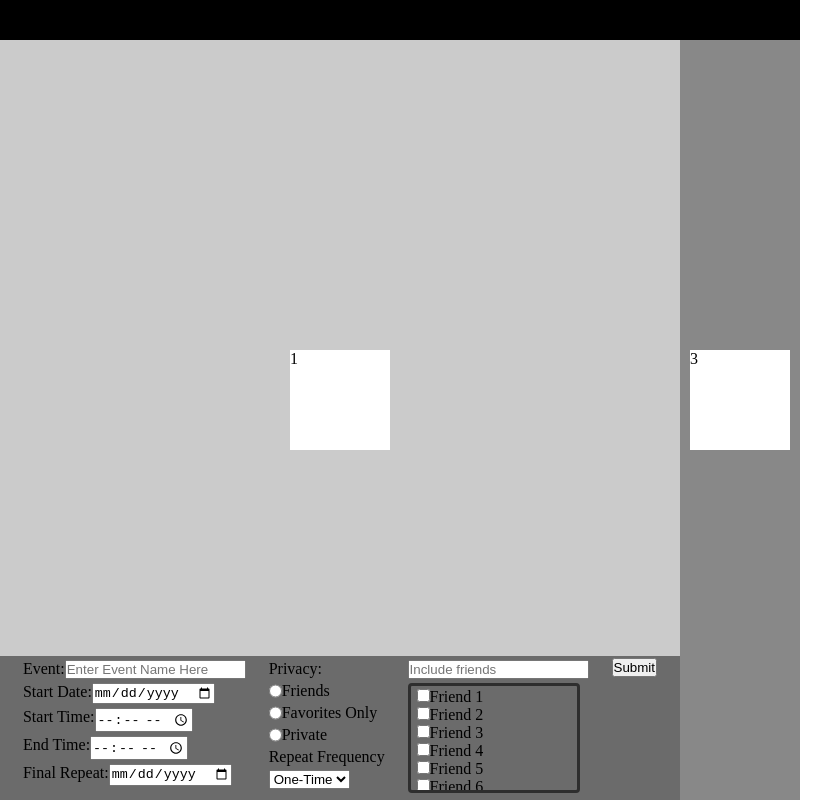
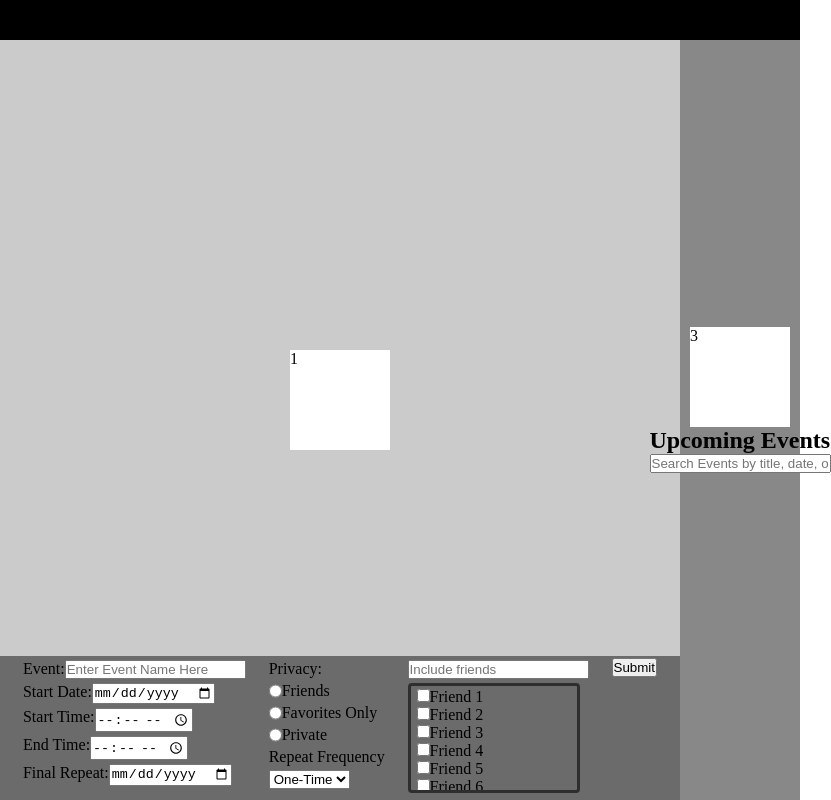
Before and after one commit to elbaAb/Software-Development-Lifecycle, an Electron app: page Communal-Calendar/index.html in a window 800 px wide. Shown: the whole page, 831 px wide, since content can reach past the window. Drawn offline with Linux system fonts and the light colour scheme.

Commit message:
Upcoming Event
Upcoming event search bar

```diff
--- a/Communal-Calendar/index.html
+++ b/Communal-Calendar/index.html
@@ -130,6 +130,17 @@
       </div>
       <div class="right-section">
         <div class="box" id="box3">3</div>
+        <!-- Upcoming Events Section   -->
+         <section id=""upcoming-events">
+          <h2>Upcoming Events</h2>
+          <input
+          id="events-search"
+          type="'search"
+          placeholder="Search Events by title, date, or location..."
+          aria-label="Search Events"
+          />
+          <div id="events-root" aria-live="polite"></div>
+        </section>
       </div>
     </div>
     <script src="./render.js"></script>
```
Also changed, not shown: Communal-Calendar/base.css (line endings or trailing spaces).
